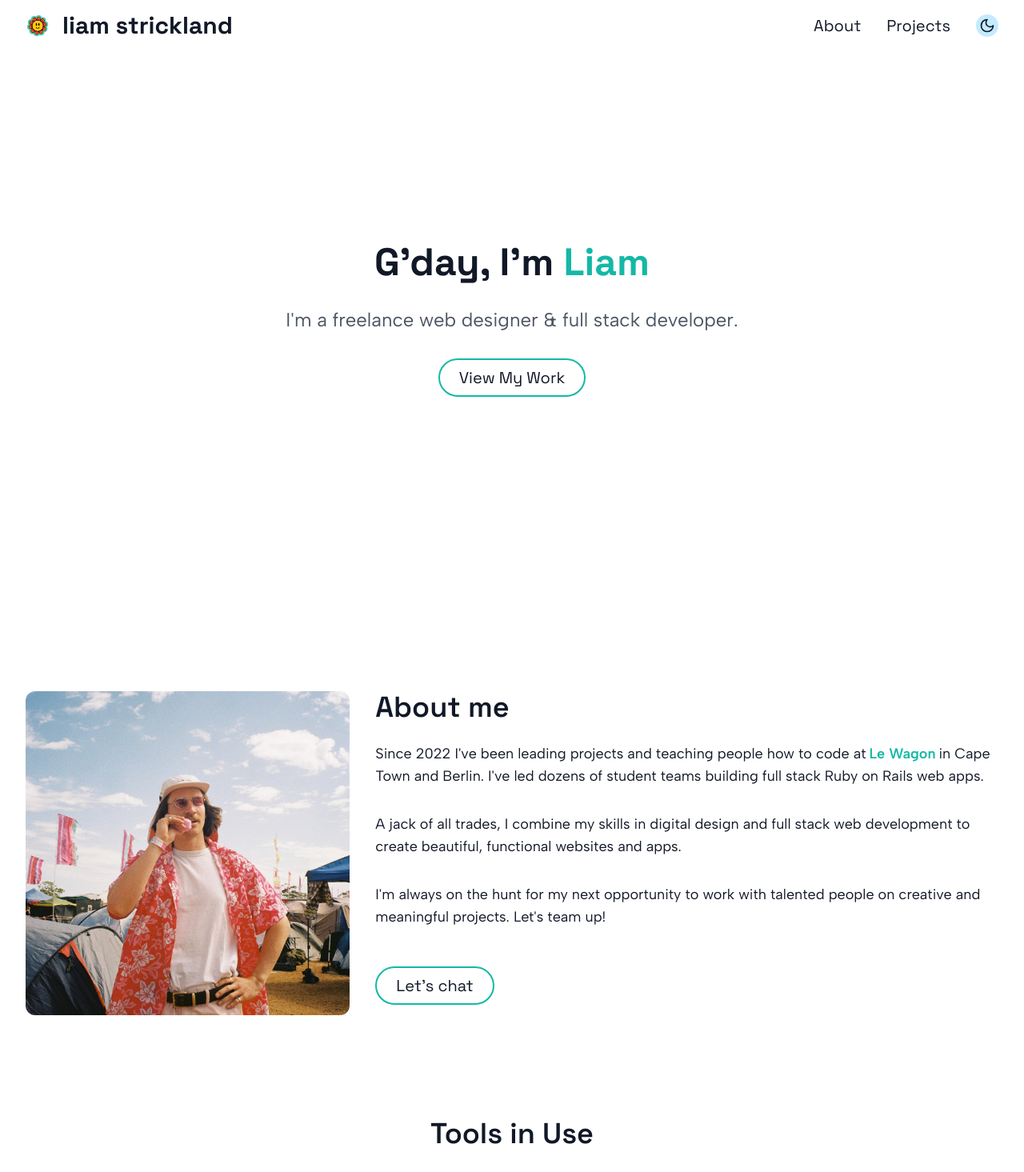
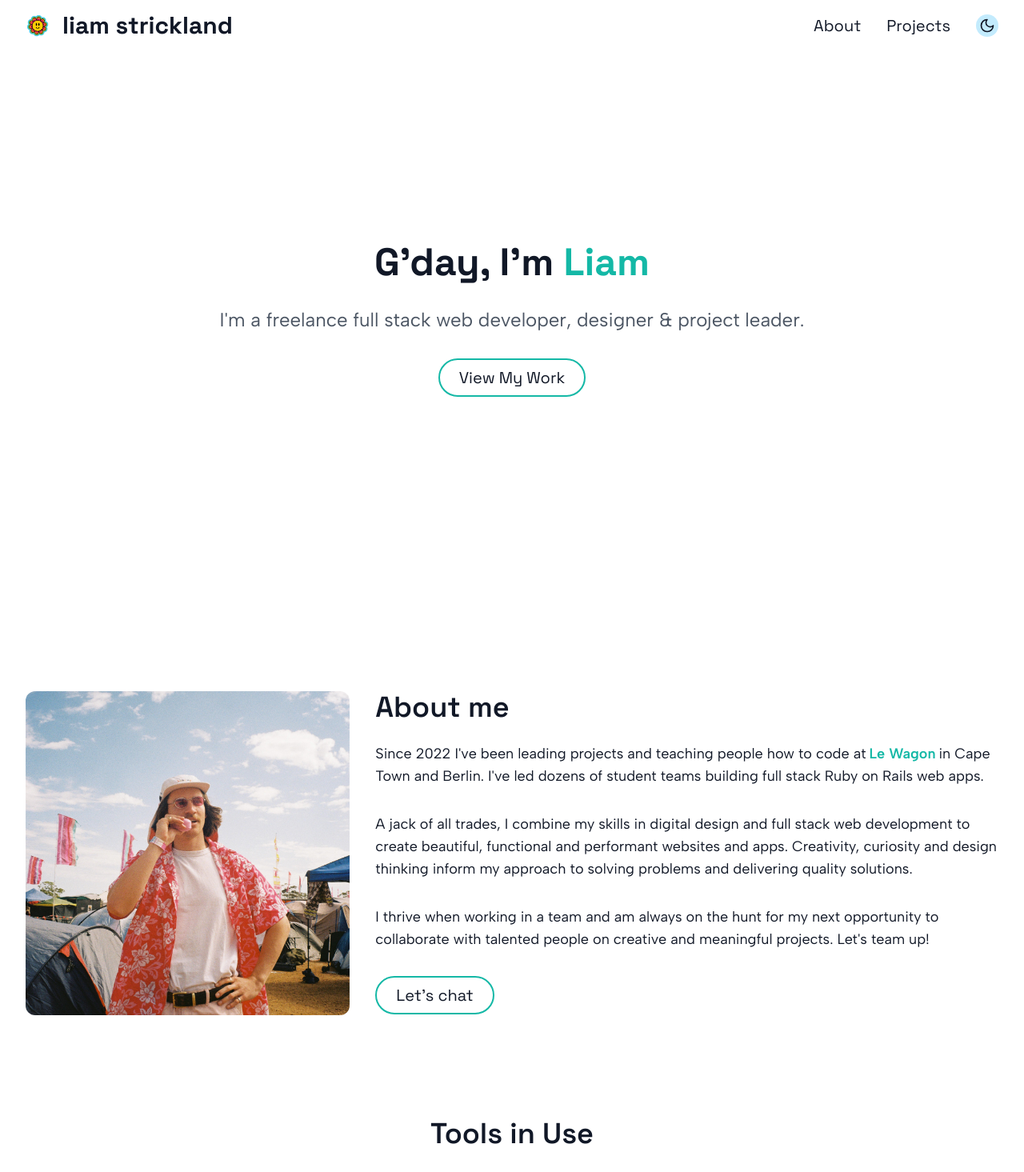
Before and after one commit to str1ck0/portfolio-25, a Next.js app: page / in a window 1280 px wide. Shown: the top 1465 px of the page at 80% size. Built offline with nearby package versions, Linux system fonts and the light colour scheme.

Commit message:
change hero copy, about copy

```diff
--- a/src/sections/About.tsx
+++ b/src/sections/About.tsx
@@ -42,18 +42,19 @@ const About = () => {
 
               <p className="text-md md:text-lg font-albert">
                 A jack of all trades, I combine my skills in digital design and
-                full stack web development to create beautiful, functional websites and apps.
-
+                full stack web development to create beautiful, functional and
+                performant websites and apps. Creativity, curiosity and design thinking
+                inform my approach to solving problems and delivering quality solutions.
               </p>
 
               <p className="text-md md:text-lg font-albert">
-                I'm always on the hunt for my next opportunity to work with talented people
-                on creative and meaningful projects. Let's team up!
+                I thrive when working in a team and am always on the hunt for my next opportunity to
+                collaborate with talented people on creative and meaningful projects. Let's team up!
               </p>
             </div>
 
             {/* CTA Button with responsive positioning */}
-            <div className="mt-12 md:mt-12 flex justify-center md:justify-start">
+            <div className="mt-8 md:mt-8 flex justify-center md:justify-start">
               <a
                 href="mailto:liam.strickland96@gmail.com"
                 className="inline-block text-gray-900 dark:text-gray-100 px-6 py-2 text-lg md:text-xl
--- a/src/sections/Hero.tsx
+++ b/src/sections/Hero.tsx
@@ -8,7 +8,8 @@ const Hero = () => {
           G&apos;day, I&apos;m <span className="text-teal-500">Liam</span>
         </h1>
         <p className="mt-6 md:mt-8 text-2xl font-albert text-gray-600 dark:text-gray-400">
-          I&apos;m a freelance web designer & full stack developer.
+          I&apos;m a freelance full stack web developer, designer & project leader.
+
         </p>
         <button
           onClick={() => {
```
